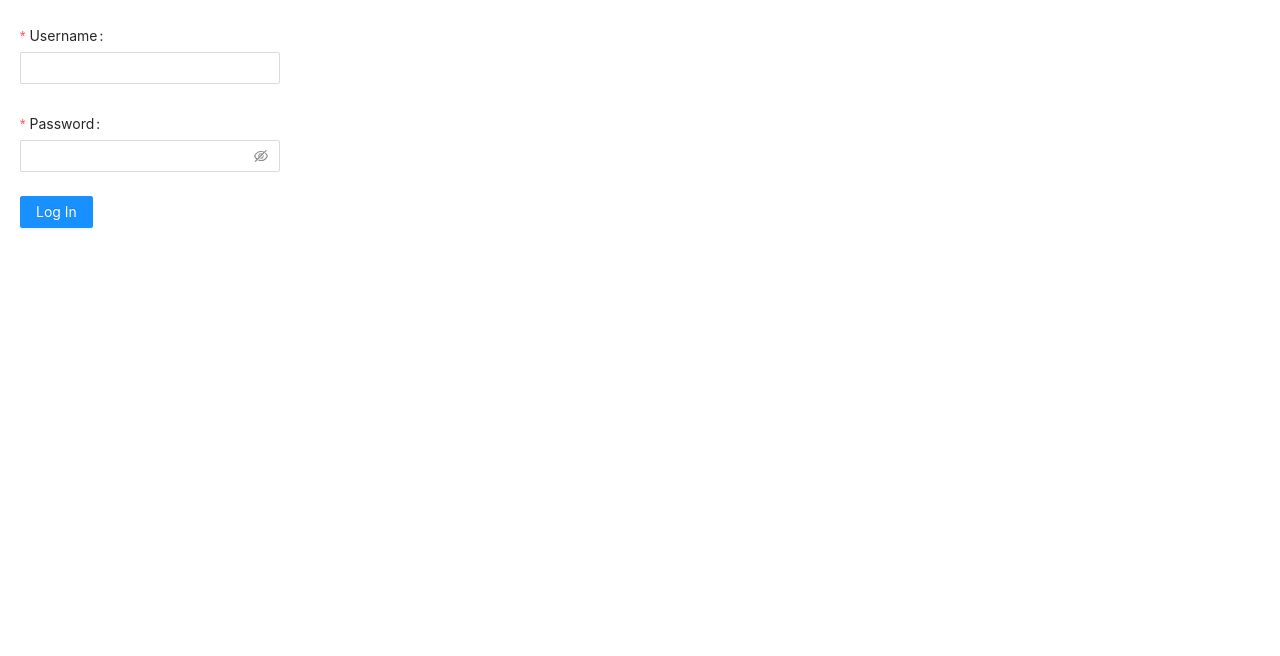
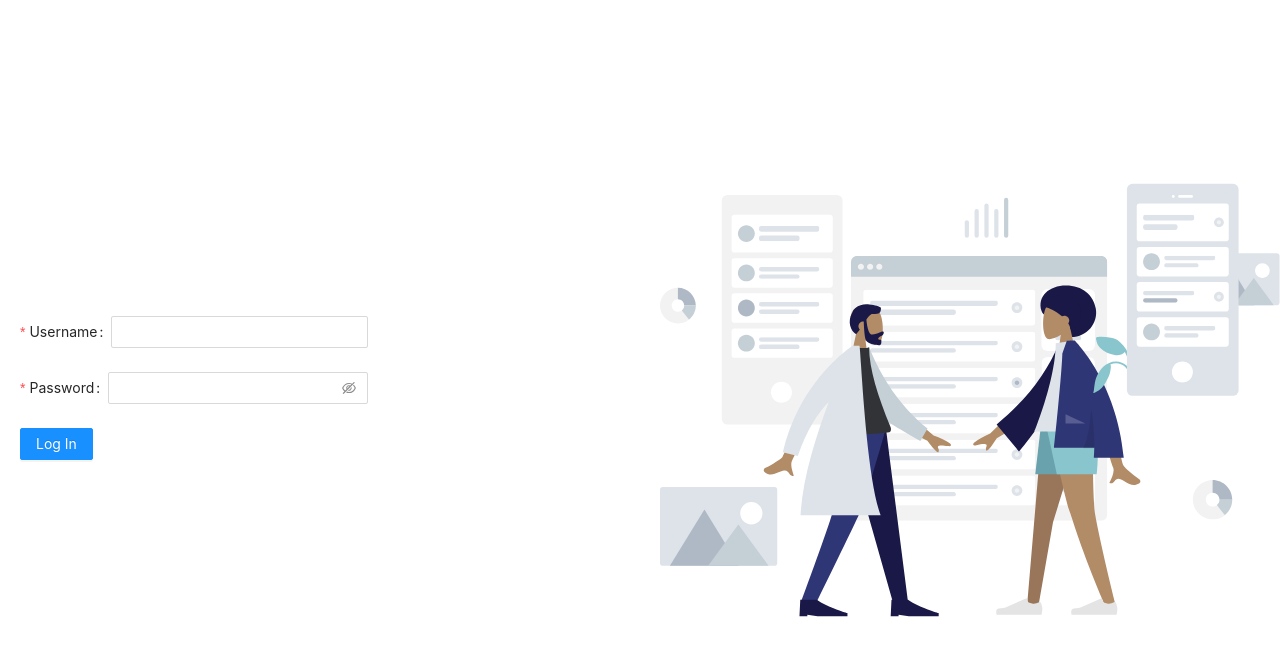
Before and after one commit to Astatium5/dr-lab, a React (Create React App) app in the folder client/: page / in a window 1280 px wide. Shown: the top 656 px of the page. Built offline with nearby package versions, Linux system fonts and the light colour scheme.

Commit message:
Add landing structure

```diff
--- a/client/src/components/App.jsx
+++ b/client/src/components/App.jsx
@@ -1,10 +1,16 @@
 import '../scss/App.scss';
 import React from 'react';
 import LoginForm from './LoginForm';
+import image from '../assets/landing.svg';
 
 function App() {
   return (
-    <LoginForm />
+    <div className="App">
+      <LoginForm />
+      <div className="landing-image">
+        <img src={image} alt="" />
+      </div>
+    </div>
   );
 }
 
--- a/client/src/scss/App.scss
+++ b/client/src/scss/App.scss
@@ -1,38 +1,15 @@
 .App {
-  text-align: center;
-}
+  height: 100vh;
+  display: flex;
+  flex-direction: row;
 
-.App-logo {
-  height: 40vmin;
-  pointer-events: none;
-}
+  .login-form,
+  .landing-image {
+    flex: 1;
+  }
 
-@media (prefers-reduced-motion: no-preference) {
-  .App-logo {
-    animation: App-logo-spin infinite 20s linear;
+  img {
+    height: 100%;
+    width: 100%;
   }
 }
-
-.App-header {
-  background-color: #282c34;
-  min-height: 100vh;
-  display: flex;
-  flex-direction: column;
-  align-items: center;
-  justify-content: center;
-  font-size: calc(10px + 2vmin);
-  color: white;
-}
-
-.App-link {
-  color: #61dafb;
-}
-
-@keyframes App-logo-spin {
-  from {
-    transform: rotate(0deg);
-  }
-  to {
-    transform: rotate(360deg);
-  }
-}
```
Also changed, not shown: client/src/assets/landing.svg (added), client/src/logo.svg (deleted).
